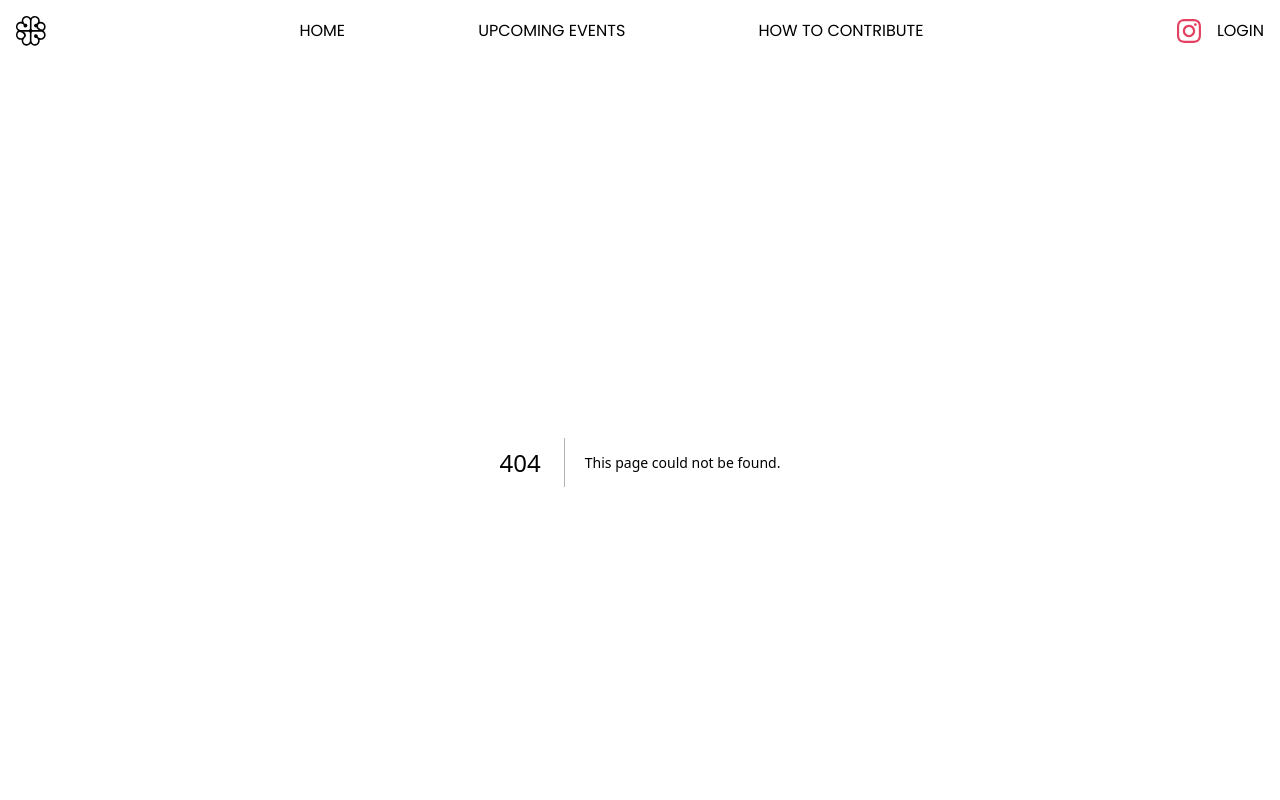
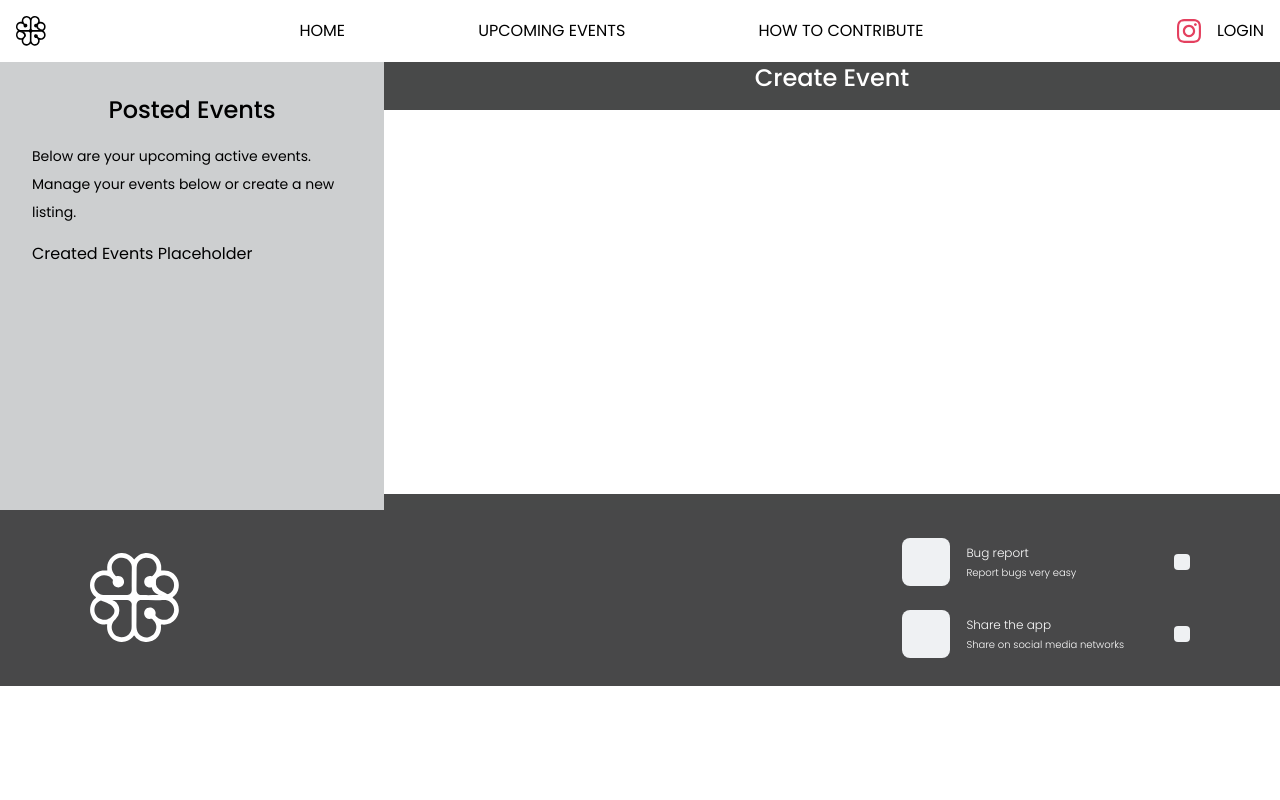
Before and after one commit to justinkwanchan/swing-schedule, a Next.js app in the folder front-end/: page /create-event in a window 1280 px wide. Before the commit this address had no page. Shown: the top 800 px of the page. Built offline with nearby package versions, Linux system fonts and the light colour scheme.

Commit message:
Add CreateEvent page

```diff
--- /dev/null
+++ b/front-end/src/app/create-event/page.tsx
@@ -0,0 +1,21 @@
+export default function CreateEvent() {
+  return (
+    <main className="flex justify-center">
+      <aside className="flex flex-col gap-4 bg-[#CDCFD0] p-8">
+        <h1 className="text-2xl font-medium text-center">Posted Events</h1>
+        <p className="text-sm max-w-xs leading-7">
+          Below are your upcoming active events. Manage your events below or
+          create a new listing.
+        </p>
+        <div>Created Events Placeholder</div>
+      </aside>
+      <section className="flex grow flex-col max-w-[1034px] gap-4 bg-[#484949]">
+        <h1 className="text-2xl font-medium text-center text-white">
+          Create Event
+        </h1>
+        <div className="h-96 bg-white"></div>
+        <form action="submit"></form>
+      </section>
+    </main>
+  );
+}
```
